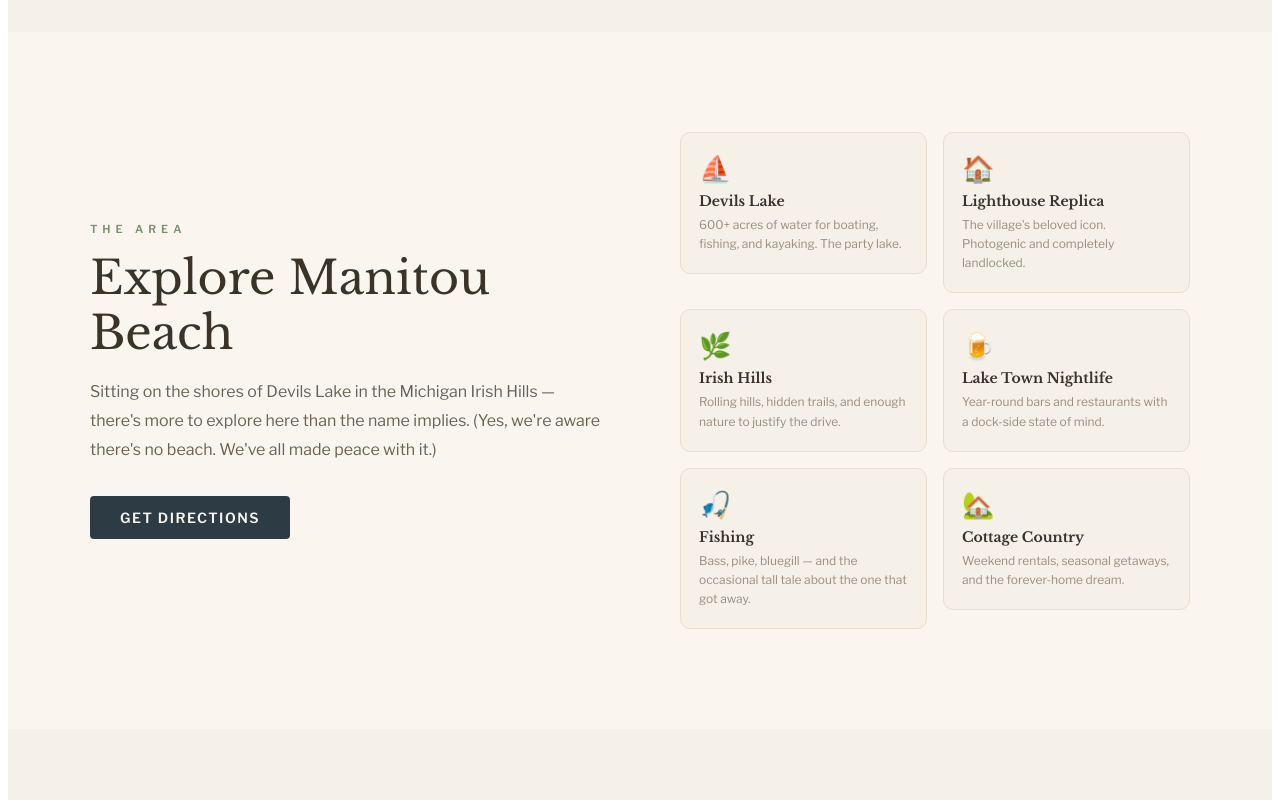
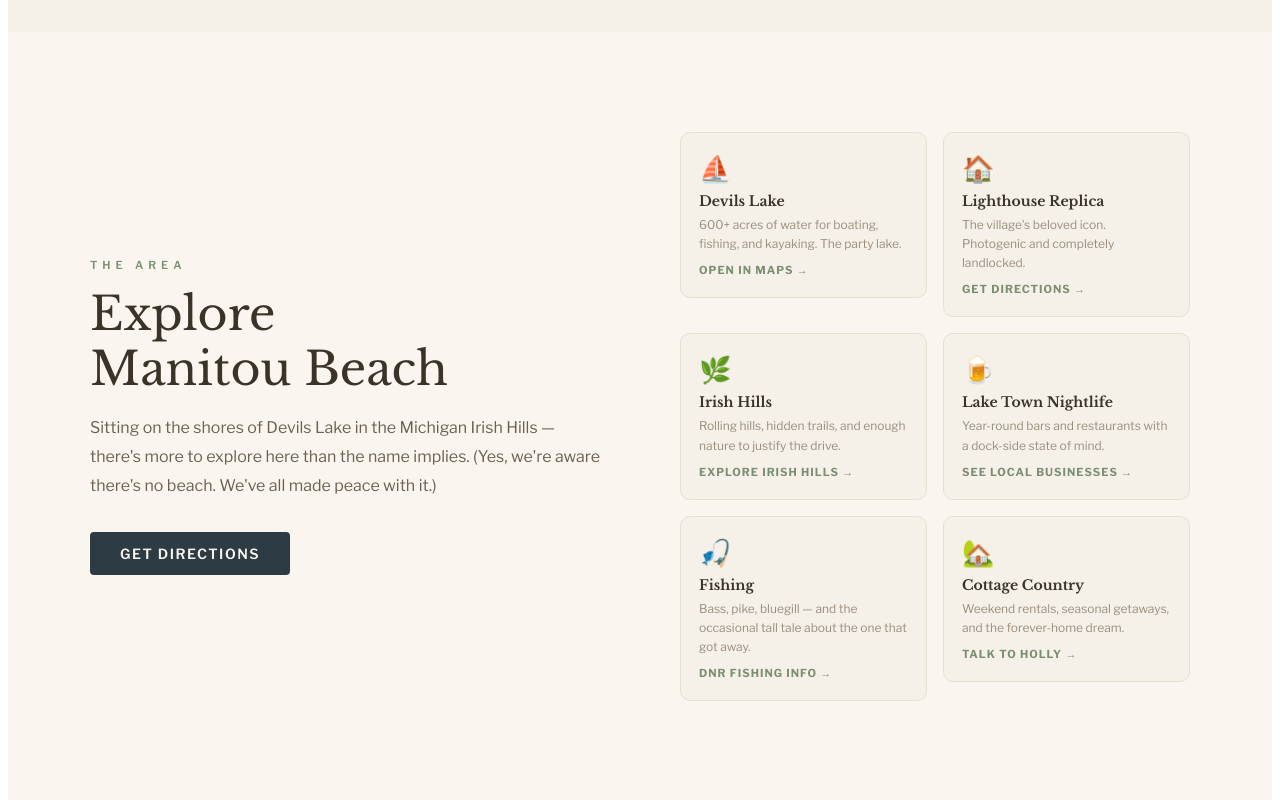
Before and after one commit to Gitdaryl/Manitou-Beach, a React (Vite) app: page / in a window 1280 px wide. Shown: the part 2020-2820 px from the top of the page. Built offline with nearby package versions, Linux system fonts and the light colour scheme; no server answers.

Commit message:
Explore section: split title, wire up card actions
Title now reads Explore / Manitou Beach on two lines.
Each card links to Google Maps, external sites, or scrolls to relevant section.

Co-Authored-By: Claude Sonnet 4.6 <noreply@anthropic.com>

```diff
--- a/src/App.jsx
+++ b/src/App.jsx
@@ -569,12 +569,42 @@ function HappeningSection() {
 // ============================================================
 function ExploreSection() {
   const places = [
-    { icon: "⛵", name: "Devils Lake", desc: "600+ acres of water for boating, fishing, and kayaking. The party lake." },
-    { icon: "🏠", name: "Lighthouse Replica", desc: "The village's beloved icon. Photogenic and completely landlocked." },
-    { icon: "🌿", name: "Irish Hills", desc: "Rolling hills, hidden trails, and enough nature to justify the drive." },
-    { icon: "🍺", name: "Lake Town Nightlife", desc: "Year-round bars and restaurants with a dock-side state of mind." },
-    { icon: "🎣", name: "Fishing", desc: "Bass, pike, bluegill — and the occasional tall tale about the one that got away." },
-    { icon: "🏡", name: "Cottage Country", desc: "Weekend rentals, seasonal getaways, and the forever-home dream." },
+    {
+      icon: "⛵", name: "Devils Lake",
+      desc: "600+ acres of water for boating, fishing, and kayaking. The party lake.",
+      action: () => window.open("https://maps.google.com/?q=Devils+Lake+Manitou+Beach+MI", "_blank"),
+      actionLabel: "Open in Maps",
+    },
+    {
+      icon: "🏠", name: "Lighthouse Replica",
+      desc: "The village's beloved icon. Photogenic and completely landlocked.",
+      action: () => window.open("https://maps.google.com/?q=Manitou+Beach+Lighthouse+Replica+Michigan", "_blank"),
+      actionLabel: "Get Directions",
+    },
+    {
+      icon: "🌿", name: "Irish Hills",
+      desc: "Rolling hills, hidden trails, and enough nature to justify the drive.",
+      action: () => window.open("https://www.irishhills.com", "_blank"),
+      actionLabel: "Explore Irish Hills",
+    },
+    {
+      icon: "🍺", name: "Lake Town Nightlife",
+      desc: "Year-round bars and restaurants with a dock-side state of mind.",
+      action: () => document.getElementById("businesses")?.scrollIntoView({ behavior: "smooth" }),
+      actionLabel: "See Local Businesses",
+    },
+    {
+      icon: "🎣", name: "Fishing",
+      desc: "Bass, pike, bluegill — and the occasional tall tale about the one that got away.",
+      action: () => window.open("https://www.michigan.gov/dnr/managing-resources/fisheries", "_blank"),
+      actionLabel: "DNR Fishing Info",
+    },
+    {
+      icon: "🏡", name: "Cottage Country",
+      desc: "Weekend rentals, seasonal getaways, and the forever-home dream.",
+      action: () => document.getElementById("holly")?.scrollIntoView({ behavior: "smooth" }),
+      actionLabel: "Talk to Holly",
+    },
   ];
 
   return (
@@ -584,29 +614,30 @@ function ExploreSection() {
           <FadeIn>
             <div>
               <SectionLabel>The Area</SectionLabel>
-              <SectionTitle>Explore Manitou Beach</SectionTitle>
+              <h2 style={{ fontFamily: "'Libre Baskerville', serif", fontSize: "clamp(28px, 4.5vw, 46px)", fontWeight: 400, color: C.text, margin: "0 0 18px 0", lineHeight: 1.2 }}>
+                Explore<br />Manitou Beach
+              </h2>
               <p style={{ fontSize: 16, color: C.textLight, lineHeight: 1.8, marginBottom: 32 }}>
                 Sitting on the shores of Devils Lake in the Michigan Irish Hills — there's more to explore here than the name implies. (Yes, we're aware there's no beach. We've all made peace with it.)
               </p>
-              <Btn onClick={() => {}} variant="dark">Get Directions</Btn>
+              <Btn onClick={() => window.open("https://maps.google.com/?q=Manitou+Beach+Michigan+49267", "_blank")} variant="dark">Get Directions</Btn>
             </div>
           </FadeIn>
           <div style={{ display: "grid", gridTemplateColumns: "1fr 1fr", gap: 16 }}>
             {places.map((p, i) => (
               <FadeIn key={i} delay={i * 60}>
-                <div style={{
-                  background: C.warmWhite,
-                  border: `1px solid ${C.sand}`,
-                  borderRadius: 10,
-                  padding: "20px 18px",
-                  transition: "all 0.2s",
-                }}
+                <div
+                  onClick={p.action}
+                  style={{ background: C.warmWhite, border: `1px solid ${C.sand}`, borderRadius: 10, padding: "20px 18px", transition: "all 0.2s", cursor: "pointer" }}
                   onMouseEnter={e => { e.currentTarget.style.borderColor = C.sage; e.currentTarget.style.transform = "translateY(-2px)"; }}
                   onMouseLeave={e => { e.currentTarget.style.borderColor = C.sand; e.currentTarget.style.transform = "none"; }}
                 >
                   <div style={{ fontSize: 26, marginBottom: 8 }}>{p.icon}</div>
                   <div style={{ fontFamily: "'Libre Baskerville', serif", fontSize: 14, fontWeight: 700, color: C.text, marginBottom: 5 }}>{p.name}</div>
-                  <div style={{ fontSize: 12, color: C.textMuted, lineHeight: 1.6 }}>{p.desc}</div>
+                  <div style={{ fontSize: 12, color: C.textMuted, lineHeight: 1.6, marginBottom: 10 }}>{p.desc}</div>
+                  <div style={{ fontSize: 11, fontFamily: "'Libre Franklin', sans-serif", fontWeight: 700, letterSpacing: 1, color: C.sage, textTransform: "uppercase" }}>
+                    {p.actionLabel} →
+                  </div>
                 </div>
               </FadeIn>
             ))}
```
